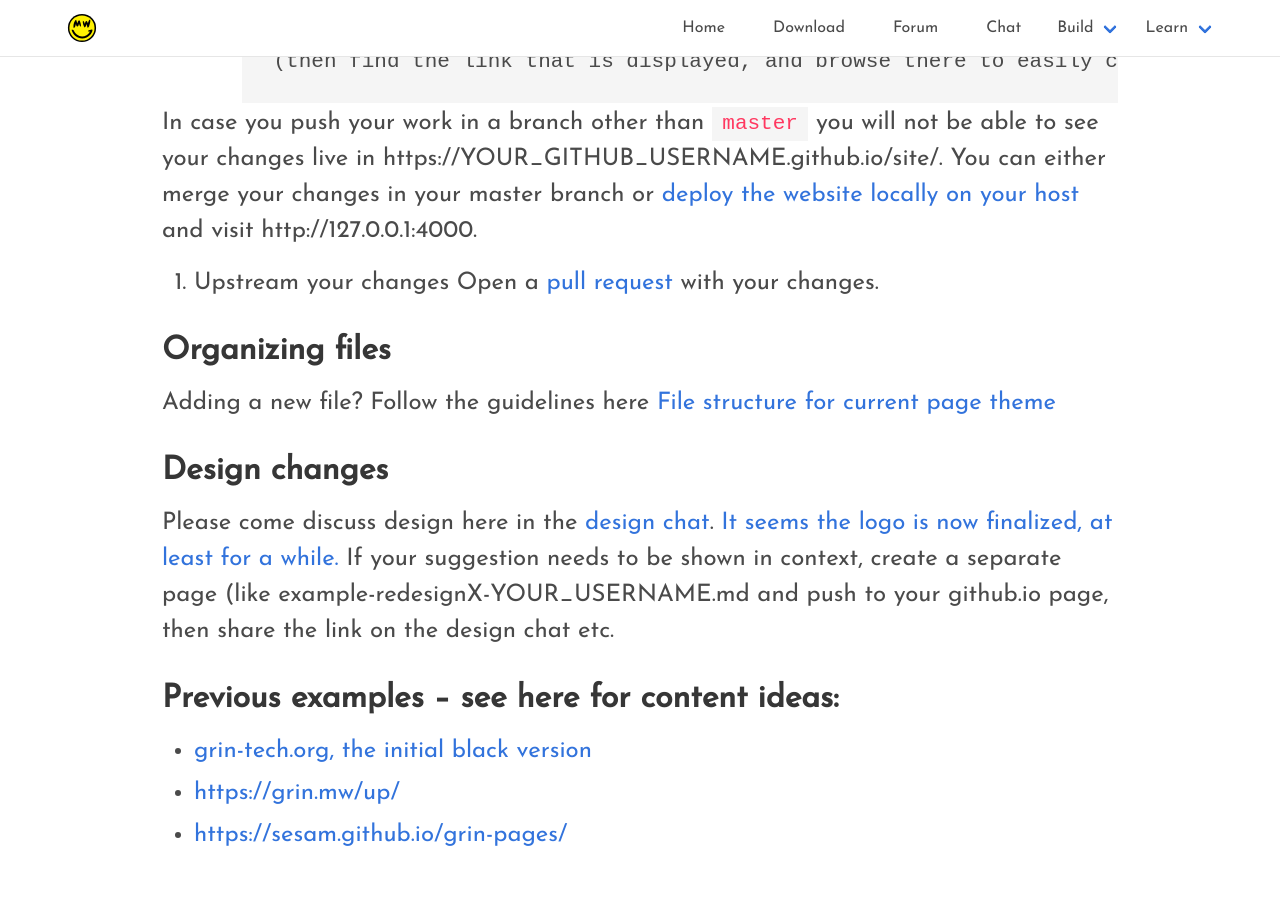
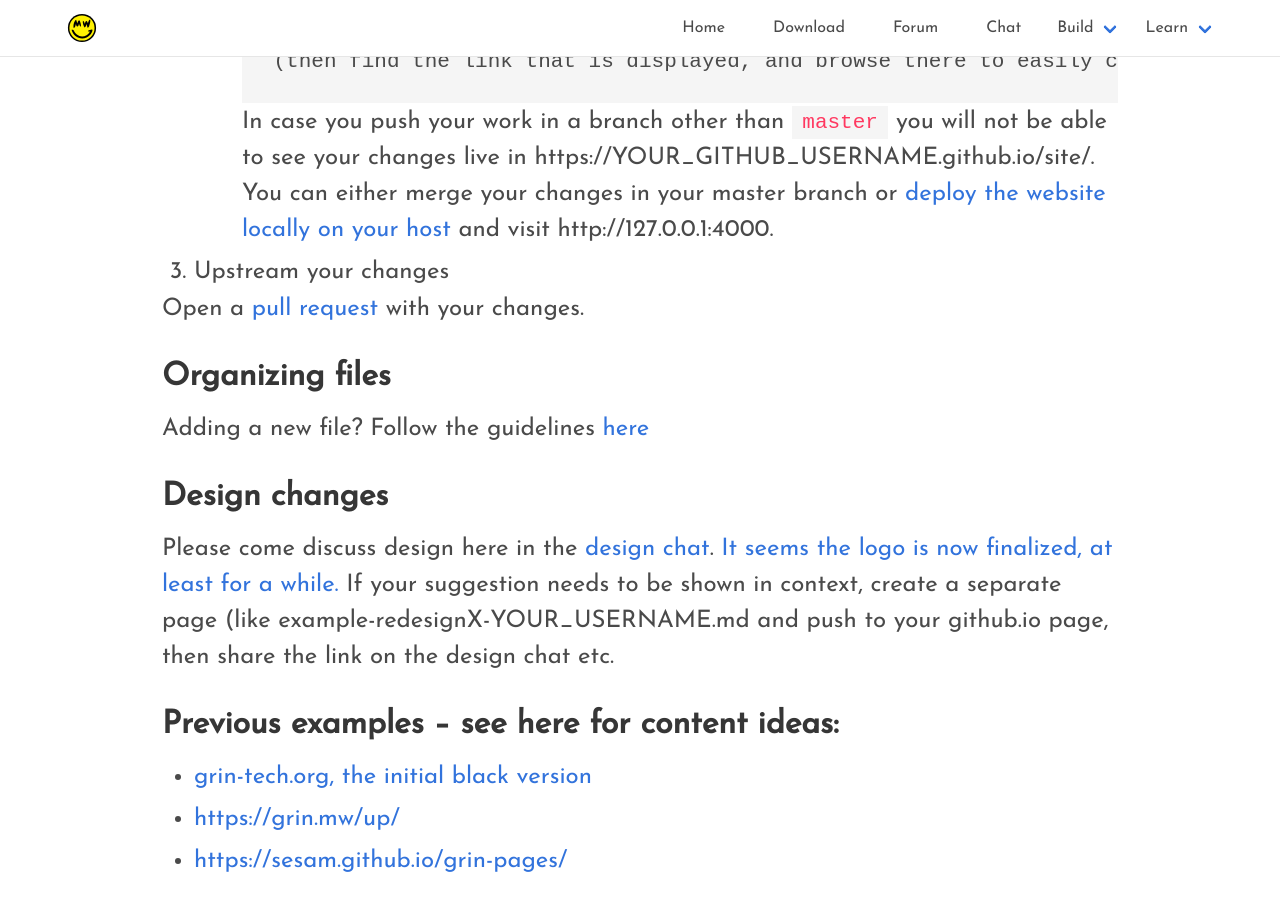
Before and after one commit to mimblewimble/site, a Jekyll site: the page built from page-contribution-howto.md, in a window 1280 px wide and 900 px high, scrolled down 997 px. Built offline with Jekyll 4.4.1, drawn with Linux system fonts in a browser that asks for light colours; nearby versions of some CDN libraries.

Commit message:
Fix formatting in page contrib how-to

````diff
--- a/page-contribution-howto.md
+++ b/page-contribution-howto.md
@@ -26,16 +26,16 @@ git commit -m "added illustration to learn.md"
 git push --set-upstream origin my-task-branch
 (then find the link that is displayed, and browse there to easily create a PR)
 ```
-
 In case you push your work in a branch other than `master` you will not be able to see your changes live
 in https://YOUR_GITHUB_USERNAME.github.io/site/. You can either merge your changes in your master branch
 or [deploy the website locally on your host](README.md#local-run) and visit http://127.0.0.1:4000.
 
 3. Upstream your changes
+
 Open a [pull request](https://help.github.com/articles/about-pull-requests/) with your changes.
 
 # Organizing files
-Adding a new file? Follow the guidelines here [File structure for current page theme](https://github.com/mmistakes/so-simple-theme#structure)
+Adding a new file? Follow the guidelines [here](https://github.com/mmistakes/so-simple-theme#structure)
 
 # Design changes
 Please come discuss design here in the [design chat](https://gitter.im/grin_community/design).
````
